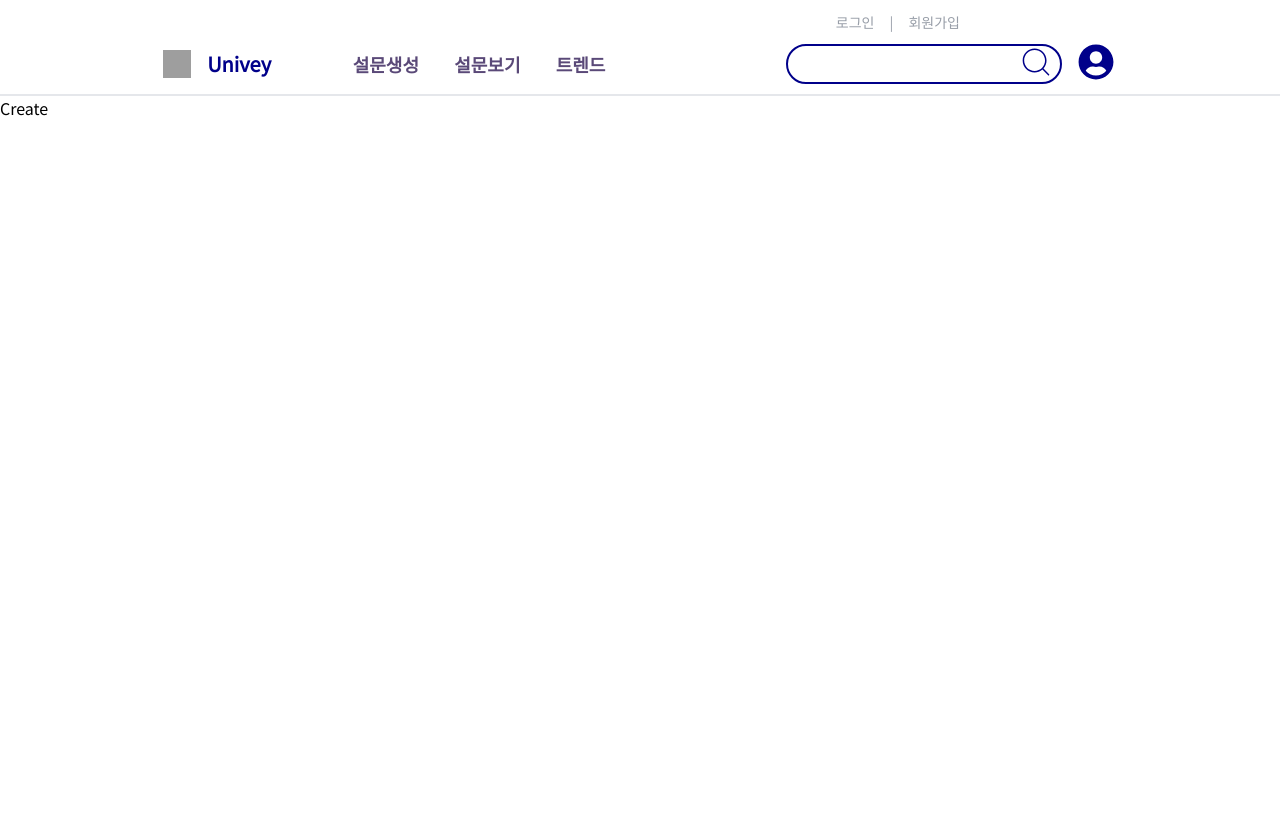
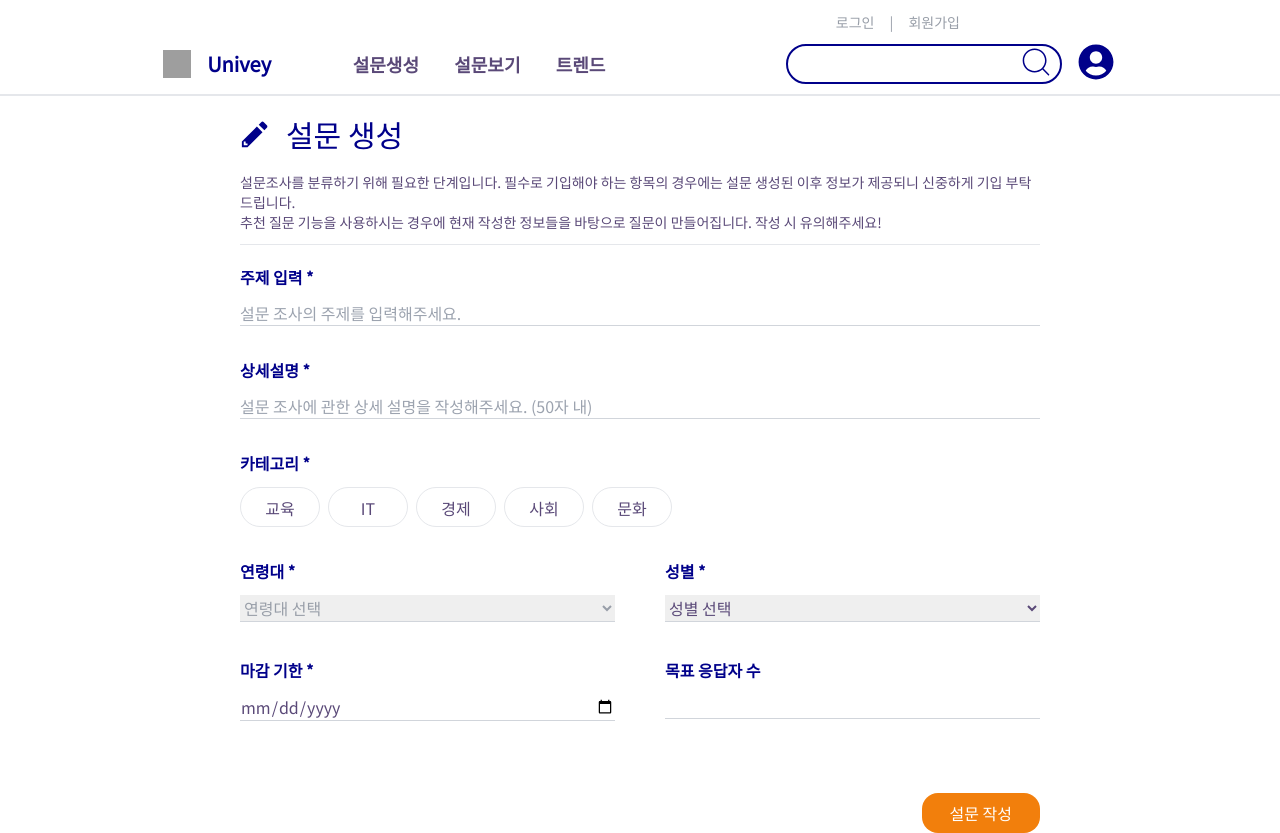
Before and after one commit to lse415/Univey_Front, a React (Create React App) app: page /main/create in a window 1280 px wide. Before the commit the page ends 800 px from the top, so only its background shows below. Built offline with nearby package versions, Linux system fonts and the light colour scheme; grey boxes are pictures that could not be loaded.

Commit message:
[FEAT]#8 CreateSurvey form 기능 구현

```diff
--- /dev/null
+++ b/src/components/create/CreateSurvey.jsx
@@ -0,0 +1,199 @@
+import React, { useState } from "react";
+//import CustomDatePicker from "./CustomDatePicker";
+
+const CreateSurvey = () => {
+  const [topic, setTopic] = useState("");
+  const [description, setDescription] = useState("");
+  const [category, setCategory] = useState("");
+  const [age, setAge] = useState("");
+  const [gender, setGender] = useState("");
+  const [deadline, setDeadline] = useState("");
+  const [targetRespondents, setTargetRespondents] = useState("");
+
+  const handleSubmit = (e) => {
+    e.preventDefault(); // Prevents the default form behavior
+
+    if (!topic || !description || !category || !age || !gender || !deadline) {
+      alert("모든 필수 입력 항목을 작성해주세요.");
+      return;
+    }
+
+    // JSON data creation
+    const surveyData = {
+      topic,
+      description,
+      category,
+      age,
+      gender,
+      deadline,
+      targetRespondents,
+    };
+    console.log(surveyData);
+  };
+
+  return (
+    <div className="flex flex-col mx-60 mt-5">
+      <form onSubmit={handleSubmit} className="flex flex-col ">
+        <label className="flex flex-col space-y-2 font-semibold text-main_color mb-3">
+          주제 입력 *
+        </label>
+        <input
+          className="border-b border-gray-300 focus:outline-none mb-3"
+          type="text"
+          placeholder="설문 조사의 주제를 입력해주세요."
+          value={topic}
+          onChange={(e) => setTopic(e.target.value)}
+        />
+
+        <label className="flex flex-col space-y-2 font-semibold text-main_color mt-5 mb-3">
+          상세설명 *
+        </label>
+        <input
+          className="border-b border-gray-300 focus:outline-none mb-3"
+          type="text"
+          placeholder="설문 조사에 관한 상세 설명을 작성해주세요. (50자 내)"
+          maxLength={50}
+          value={description}
+          onChange={(e) => setDescription(e.target.value)}
+        />
+
+        <label className="flex flex-col space-y-2 font-semibold text-main_color mt-5 mb-3">
+          카테고리 *
+        </label>
+        <div className="flex space-x-2 mb-5">
+          <button
+            type="button"
+            className={`p-2 w-20 h-10 border ${
+              category === "education"
+                ? "bg-text_color text-white"
+                : "bg-white text-text_color"
+            } rounded-full hover:bg-text_color hover:text-white`}
+            onClick={() => setCategory("education")}
+          >
+            교육
+          </button>
+          <button
+            type="button"
+            className={`p-2 w-20 h-10 border ${
+              category === "IT"
+                ? "bg-text_color text-white"
+                : "bg-white text-text_color"
+            } rounded-full hover:bg-text_color hover:text-white`}
+            onClick={() => setCategory("IT")}
+          >
+            IT
+          </button>
+          <button
+            type="button"
+            className={`p-2 w-20 h-10 border ${
+              category === "economy"
+                ? "bg-text_color text-white"
+                : "bg-white text-text_color"
+            } rounded-full hover:bg-text_color hover:text-white`}
+            onClick={() => setCategory("economy")}
+          >
+            경제
+          </button>
+          <button
+            type="button"
+            className={`p-2 w-20 h-10 border ${
+              category === "society"
+                ? "bg-text_color text-white"
+                : "bg-white text-text_color"
+            } rounded-full hover:bg-text_color hover:text-white`}
+            onClick={() => setCategory("society")}
+          >
+            사회
+          </button>
+          <button
+            type="button"
+            className={`p-2 w-20 h-10 border ${
+              category === "culture"
+                ? "bg-text_color text-white"
+                : "bg-white text-text_color"
+            } rounded-full hover:bg-text_color hover:text-white`}
+            onClick={() => setCategory("culture")}
+          >
+            문화
+          </button>
+        </div>
+
+        <div className="flex flex-row space-x-4 mb-3">
+          <div className="flex-1">
+            <label className="flex flex-col space-y-2 mt-3 mb-3 font-semibold text-main_color">
+              연령대 *
+            </label>
+            <select
+              className="w-full border-b border-gray-300 focus:outline-none mb-3 text-sub_text_color"
+              value={age}
+              onChange={(e) => setAge(e.target.value)}
+            >
+              <option value="" disabled>
+                연령대 선택
+              </option>
+              <option>10-19</option>
+              <option>20-29</option>
+              <option>30-39</option>
+            </select>
+          </div>
+
+          <div className="flex-1" style={{ marginLeft: "50px" }}>
+            <label className="flex flex-col space-y-2 mt-3 mb-3 font-semibold text-main_color">
+                성별 *
+            </label>
+            <select
+              className="w-full mb-3 border-b border-gray-300 focus:outline-none"
+              value={gender}
+              onChange={(e) => setGender(e.target.value)}
+            >
+              <option value="" disabled>
+                성별 선택
+              </option>
+              <option value="male">남자</option>
+              <option value="female">여자</option>
+            </select>
+          </div>
+        </div>
+
+        <div className="flex flex-row space-x-4 mb-3">
+          <div className="flex-1">
+            <label className="flex flex-col space-y-2 mt-3 mb-3 font-semibold text-main_color">
+              마감 기한 *
+            </label>
+            <input
+              className="w-full border-b border-gray-300 focus:outline-none mb-3"
+              type="date"
+              value={deadline}
+              onChange={(e) => setDeadline(e.target.value)}
+            />
+            {/* <CustomDatePicker
+              selectedDate={new Date(deadline)}
+              handleChange={(date) => setDeadline(date.toISOString())} // ISO 형식의 문자열로 변환
+            /> */}
+          </div>
+
+          <div className="flex-1" style={{ marginLeft: "50px" }}>
+            <label className="flex flex-col space-y-2 mt-3 mb-3 font-semibold text-main_color">
+              목표 응답자 수
+            </label>
+            <input
+              className="w-full border-b border-gray-300 focus:outline-none mb-3"
+              type="number"
+              value={targetRespondents}
+              onChange={(e) => setTargetRespondents(e.target.value)}
+            />
+          </div>
+        </div>
+
+        <button
+          type="submit"
+          className="self-end px-7 py-2 mt-12 bg-sub_text_color_4 text-white rounded-2xl"
+        >
+          설문 작성
+        </button>
+      </form>
+    </div>
+  );
+};
+
+export default CreateSurvey;
--- a/src/index.css
+++ b/src/index.css
@@ -7,5 +7,7 @@
 body {
   font-family: 'Noto Sans KR', sans-serif;
   margin: 0;
-
+  width:100vw;
+  height:100vh;
+  color:#5A4978;
 }
--- a/src/pages/Create.jsx
+++ b/src/pages/Create.jsx
@@ -1,9 +1,29 @@
-import React from 'react';
+import React from "react";
+import CreateSurvey from "../components/create/CreateSurvey";
+import { GoPencil } from "react-icons/go";
 
-export default function Create() {
+const Create = () => {
   return (
     <div>
-      Create
+      <div className="relative mx-60 mt-5">
+        <div className="flex items-center">
+          <GoPencil className="mr-4 text-main_color text-3xl" />
+          <h1 className="text-main_color text-3xl">설문 생성</h1>
+        </div>
+        <div className="mt-5 text-text_color text-sm">
+          설문조사를 분류하기 위해 필요한 단계입니다. 필수로 기입해야 하는
+          항목의 경우에는 설문 생성된 이후 정보가 제공되니 신중하게 기입
+          부탁드립니다.
+          <br></br>
+          추천 질문 기능을 사용하시는 경우에 현재 작성한 정보들을 바탕으로
+          질문이 만들어집니다. 작성 시 유의해주세요!
+        </div>
+        <hr className="mt-3"></hr>
+      </div>
+
+      <CreateSurvey />
     </div>
   );
-}
+};
+
+export default Create;
--- a/tailwind.config.js
+++ b/tailwind.config.js
@@ -4,12 +4,14 @@ module.exports = {
   theme: {
     extend: {
       colors: {
-        text_color:'#5A4978',
-        sub_text_color:'#989EA8',
-        main_color:'#00008A',
-        highligth:'#F29F05',
-      }
+        text_color: "#5A4978",
+        sub_text_color: "#989EA8",
+        sub_text_color_2: "#ECE8E1",
+        sub_text_color_4: "#F27F0C",
+        main_color: "#00008A",
+        highligth: "#F29F05",
+      },
     },
   },
   plugins: [],
-}
+};
```
